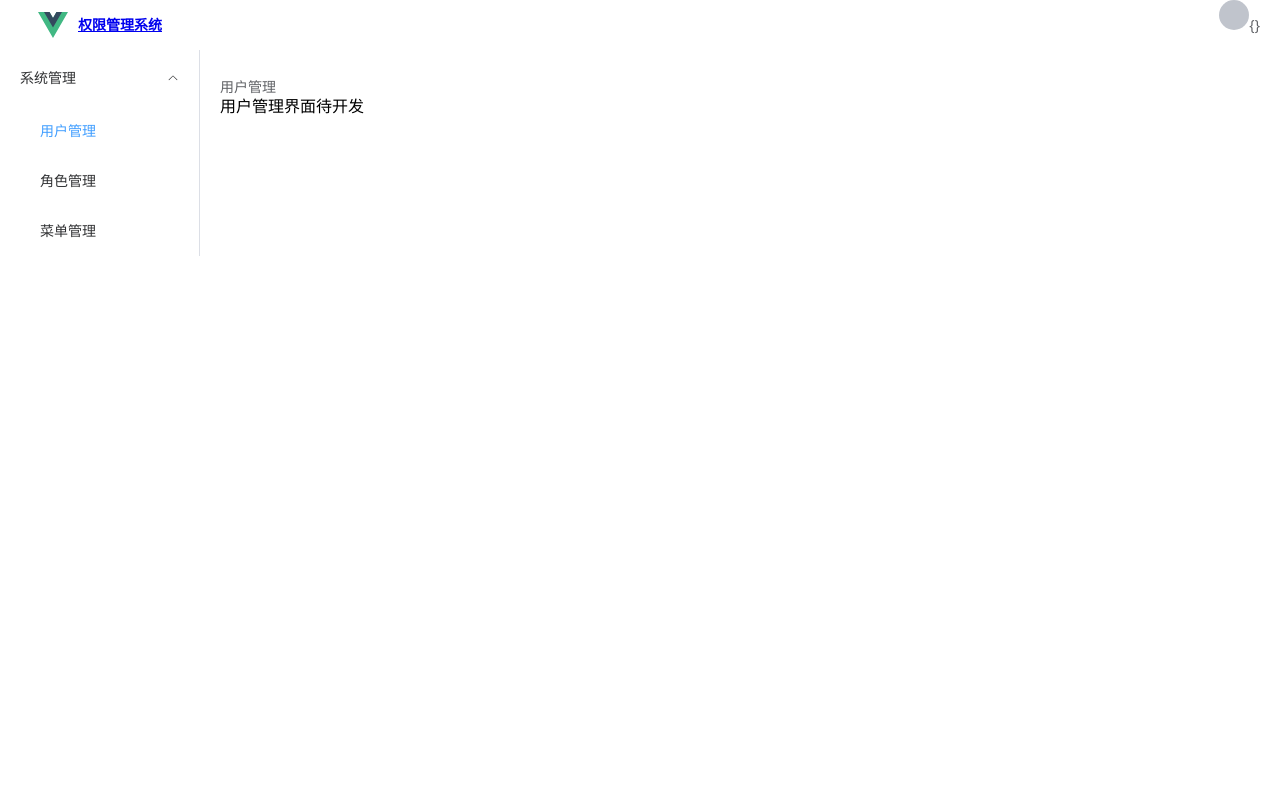
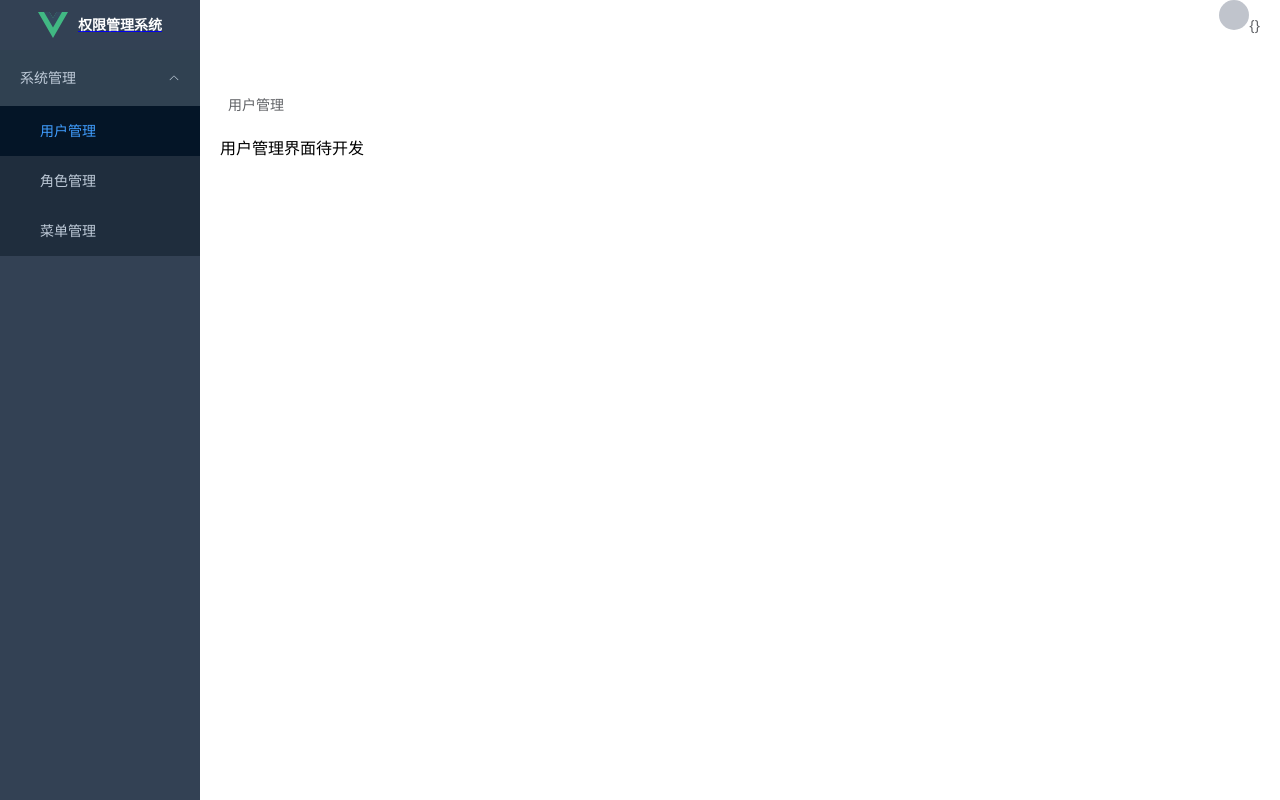
Before and after one commit to yhongliang/vue-mid-back-sys, a Vue app: page /system/User in a window 1280 px wide. Built offline with nearby package versions, Linux system fonts and the light colour scheme; the HTML template or start-up script is replaced by a standard one.

Commit message:
feat:添加sidebar样式

```diff
--- a/src/layout/components/Breadcrumb/index.vue
+++ b/src/layout/components/Breadcrumb/index.vue
@@ -1,6 +1,6 @@
 <template>
     <div>
-        <el-breadcrumb separator="/">
+        <el-breadcrumb class="app-breadcrumb" separator="/">
             <el-breadcrumb-item v-for="(item, index) in breadcrumbs" :key="index" :to="item.path">
                 {{ item.meta.title }}
             </el-breadcrumb-item>
@@ -18,4 +18,16 @@ const breadcrumbs = computed(() => {
 })
 </script>
 
-<style lang="scss" scoped></style>
+<style lang="scss" scoped>
+.app-breadcrumb.el-breadcrumb {
+    display: inline-block;
+    font-size: 14px;
+    line-height: 50px;
+    margin-left: 8px;
+
+    // .no-redirect {
+    //     color: #97a8be;
+    //     cursor: text;
+    // }
+}
+</style>
--- a/src/layout/components/Sidebar/Logo.vue
+++ b/src/layout/components/Sidebar/Logo.vue
@@ -41,6 +41,7 @@ defineProps({
     height: 50px;
     line-height: 50px;
     text-align: center;
+    background: #334154;
     overflow: hidden;
 
     .sidebar-logo-link {
@@ -60,6 +61,7 @@ defineProps({
             font-weight: 600;
             font-size: 14px;
             line-height: 50px;
+            color: #ffffff;
             font-family: Avenir, Helvetica Neue, Arial, Helvetica, sans-serif;
             text-decoration: none;
         }
--- a/src/layout/components/Sidebar/index.vue
+++ b/src/layout/components/Sidebar/index.vue
@@ -1,5 +1,5 @@
 <template>
-    <div>
+    <div class="sidebar-container">
         <Logo :collapse="isCollapse"></Logo>
         <el-scrollbar>
             <el-menu router :default-active="$route.path" :collapse="isCollapse">
@@ -18,4 +18,40 @@ const permissionStore = usePermissionStore()
 const isCollapse = ref<boolean>(false)
 </script>
 
-<style lang="scss" scoped></style>
+<style lang="scss" scoped>
+.sidebar-container {
+    // background: #334154;
+
+    :deep(.el-menu) {
+        background-color: #334154;
+        height: calc(100vh - 50px);
+        border: none;
+        width: 100%;
+        overflow: hidden;
+
+        .el-menu-item,
+        .el-sub-menu__title {
+            color: #BFCBD9;
+            font-size: 14px;
+
+            &:hover {
+                background-color: #041527;
+            }
+        }
+
+        .el-menu-item {
+            background-color: #1F2D3D;
+
+            &.is-active {
+                color: #409eff;
+                background-color: #041527;
+            }
+        }
+
+        .el-sub-menu__title {
+            background-color: #304151;
+        }
+
+    }
+}
+</style>
```
